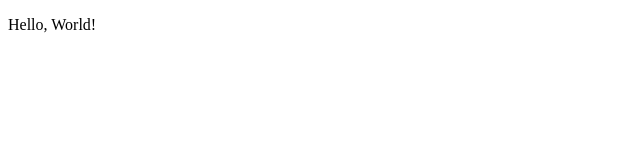
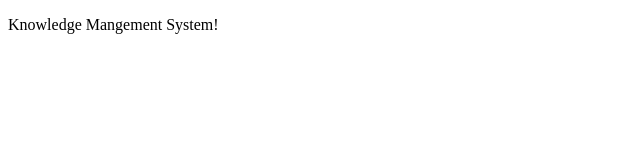
Before and after one commit to Trivia-Journal/Trivia-Journal.github.io, a plain HTML site: page index.html in a window 1280 px wide. Shown: the whole page, without its empty margins (0-640 px from the left). Drawn offline with Linux system fonts and the light colour scheme.

Commit message:
Update index.html

```diff
--- a/index.html
+++ b/index.html
@@ -7,6 +7,6 @@
 	<title>Portfolio</title>
 </head>
 <body>
-  <p>Hello, World!</p>
+  <p>Knowledge Mangement System!</p>
 </body>
 </html>
```
